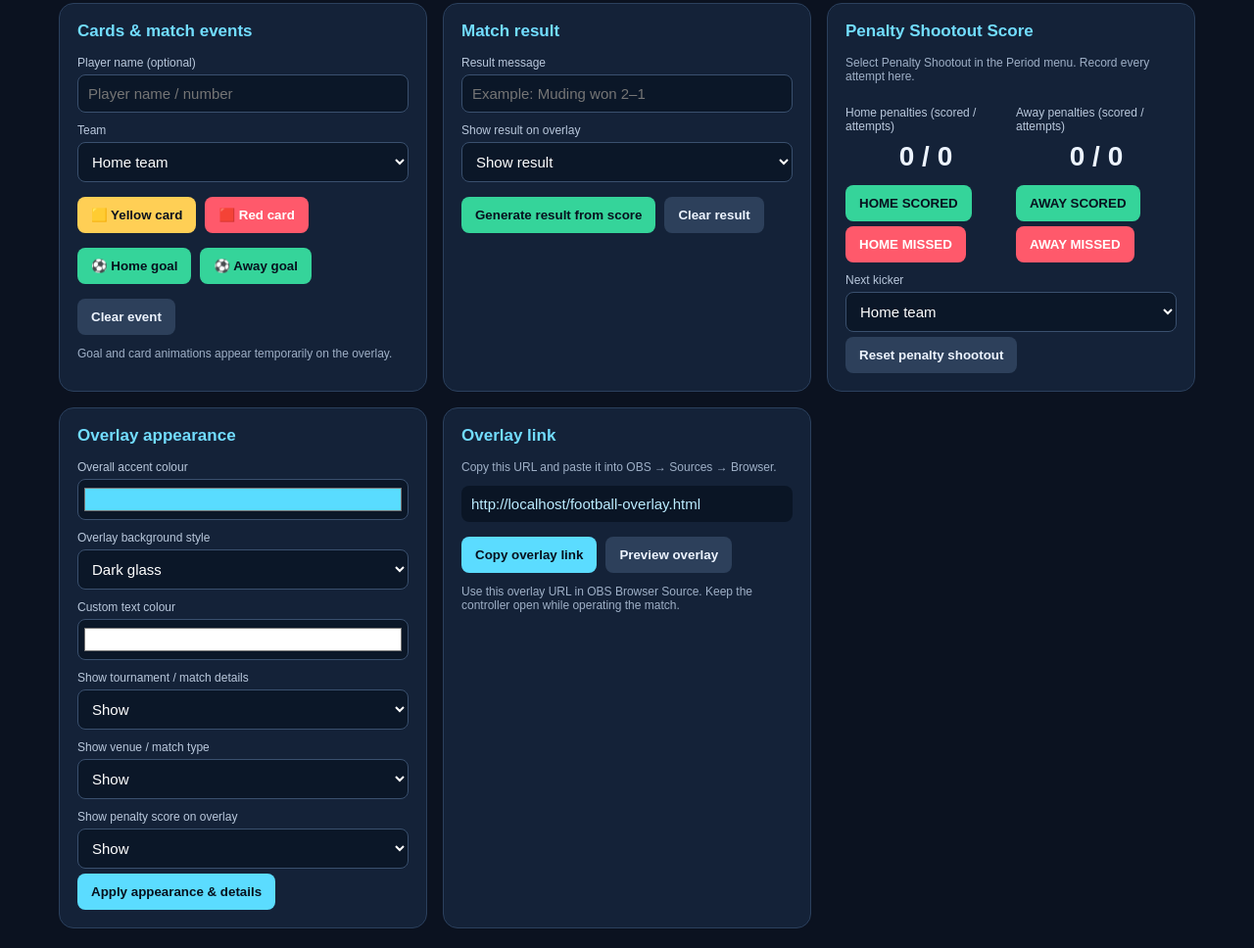
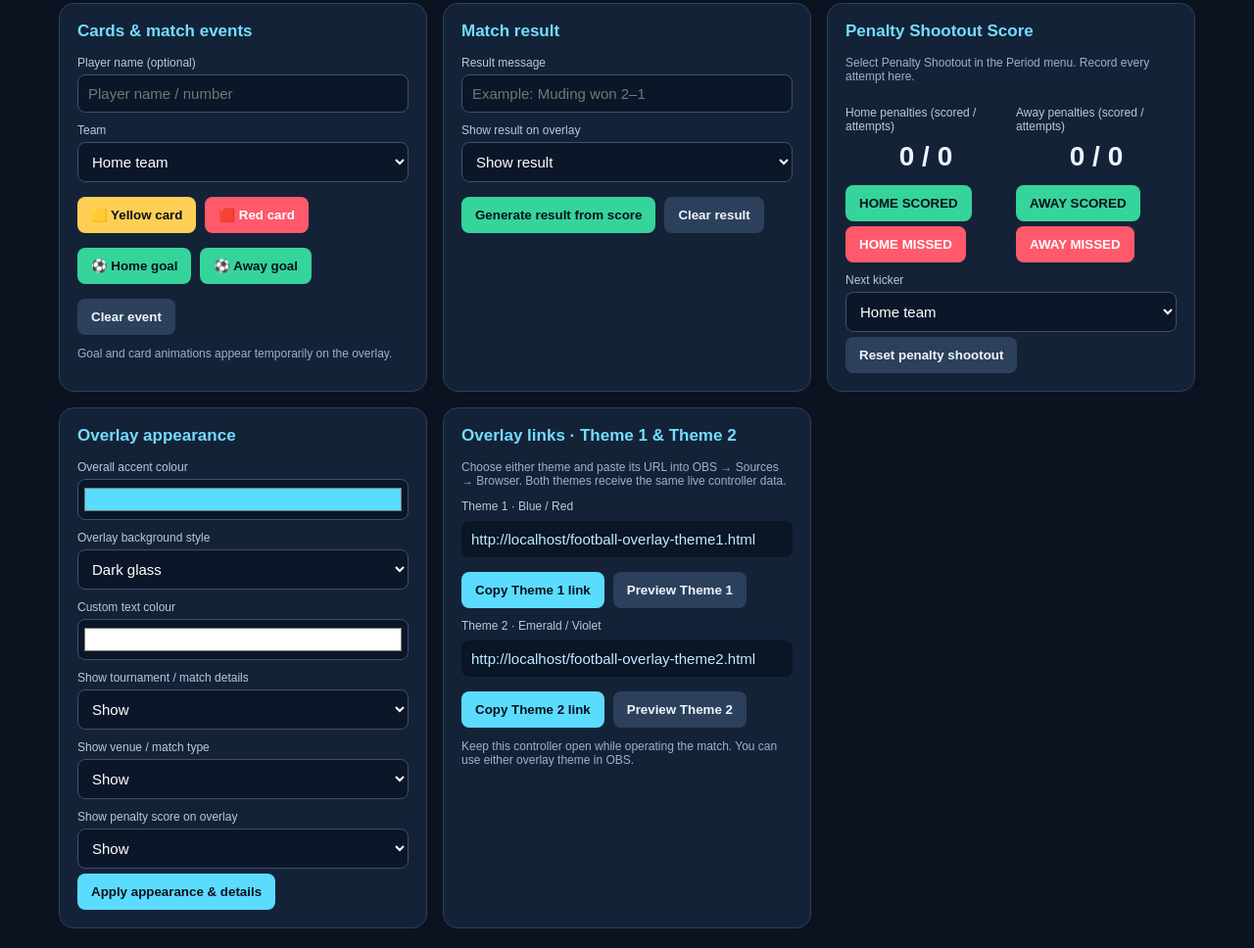
Before and after one commit to brklive19/brklive19, a plain HTML site: page football-control.html in a window 1280 px wide. Shown: the part 611-1579 px from the top of the page at 98% size. Drawn offline with Linux system fonts and the light colour scheme; no server answers.

Commit message:
Update football-control.html

```diff
--- a/football-control.html
+++ b/football-control.html
@@ -12,7 +12,7 @@
 <section><h2>Match result</h2><label>Result message</label><input id="resultText" placeholder="Example: Muding won 2–1"><label>Show result on overlay</label><select id="showResult"><option value="yes">Show result</option><option value="no">Hide result</option></select><div class="actions"><button class="good" onclick="setResultFromScore()">Generate result from score</button><button class="secondary" onclick="clearResult()">Clear result</button></div></section>
 <section><h2>Penalty Shootout Score</h2><p class="muted">Select Penalty Shootout in the Period menu. Record every attempt here.</p><div class="row"><div><label>Home penalties (scored / attempts)</label><div class="score" id="homePensDisplay">0 / 0</div><button class="good" onclick="recordPenalty('home',true)">HOME SCORED</button><button class="danger" onclick="recordPenalty('home',false)">HOME MISSED</button></div><div><label>Away penalties (scored / attempts)</label><div class="score" id="awayPensDisplay">0 / 0</div><button class="good" onclick="recordPenalty('away',true)">AWAY SCORED</button><button class="danger" onclick="recordPenalty('away',false)">AWAY MISSED</button></div></div><label>Next kicker</label><select id="nextKicker"><option value="home">Home team</option><option value="away">Away team</option></select><button class="secondary" onclick="resetPenalties()">Reset penalty shootout</button></section>
 <section><h2>Overlay appearance</h2><label>Overall accent colour</label><input type="color" id="accent" value="#59dcff"><label>Overlay background style</label><select id="style"><option value="glass">Dark glass</option><option value="solid">Solid dark</option><option value="light">Light</option></select><label>Custom text colour</label><input type="color" id="customColor" value="#ffffff"><label>Show tournament / match details</label><select id="showDetails"><option value="yes">Show</option><option value="no">Hide</option></select><label>Show venue / match type</label><select id="showVenue"><option value="yes">Show</option><option value="no">Hide</option></select><label>Show penalty score on overlay</label><select id="showPenalty"><option value="yes" selected>Show</option><option value="no">Hide</option></select><button onclick="publish()">Apply appearance & details</button></section>
-<section><h2>Overlay link</h2><p class="muted">Copy this URL and paste it into OBS → Sources → Browser.</p><div class="linkbox" id="overlayLink"></div><div class="actions"><button onclick="copyLink()">Copy overlay link</button><button class="secondary" onclick="openOverlay()">Preview overlay</button></div><p class="muted">Use this overlay URL in OBS Browser Source. Keep the controller open while operating the match.</p></section>
+<section><h2>Overlay links · Theme 1 & Theme 2</h2><p class="muted">Choose either theme and paste its URL into OBS → Sources → Browser. Both themes receive the same live controller data.</p><label>Theme 1 · Blue / Red</label><div class="linkbox" id="overlayLink1"></div><div class="actions"><button onclick="copyLink(1)">Copy Theme 1 link</button><button class="secondary" onclick="openOverlay(1)">Preview Theme 1</button></div><label>Theme 2 · Emerald / Violet</label><div class="linkbox" id="overlayLink2"></div><div class="actions"><button onclick="copyLink(2)">Copy Theme 2 link</button><button class="secondary" onclick="openOverlay(2)">Preview Theme 2</button></div><p class="muted">Keep this controller open while operating the match. You can use either overlay theme in OBS.</p></section>
 </div>
 <script>
 const DB_URL='https://brklive19-2bab4-default-rtdb.asia-southeast1.firebasedatabase.app/brklive19/football/live.json';
@@ -21,7 +21,7 @@ let data={homeScore:0,awayScore:0,elapsed:0,running:false,event:null,homePens:0,
 const $=id=>document.getElementById(id);
 function status(t,ok=false){$('connection').textContent=t;$('connection').style.background=ok?'#14543f':'#6b3b26'}
 function fmt(s){s=Math.max(0,Number(s)||0);return String(Math.floor(s/60)).padStart(2,'0')+':'+String(s%60).padStart(2,'0')}
-function updateUI(){$('homeScore').textContent=data.homeScore||0;$('awayScore').textContent=data.awayScore||0;$('clock').textContent=fmt(data.elapsed);$('homePensDisplay').textContent=(data.homePens||0)+' / '+(data.homeAttempts||0);$('awayPensDisplay').textContent=(data.awayPens||0)+' / '+(data.awayAttempts||0);$('nextKicker').value=data.nextKicker||'home';$('overlayLink').textContent=new URL('football-overlay.html',location.href).href}
+function updateUI(){$('homeScore').textContent=data.homeScore||0;$('awayScore').textContent=data.awayScore||0;$('clock').textContent=fmt(data.elapsed);$('homePensDisplay').textContent=(data.homePens||0)+' / '+(data.homeAttempts||0);$('awayPensDisplay').textContent=(data.awayPens||0)+' / '+(data.awayAttempts||0);$('nextKicker').value=data.nextKicker||'home';$('overlayLink1').textContent=new URL('football-overlay-theme1.html',location.href).href;$('overlayLink2').textContent=new URL('football-overlay-theme2.html',location.href).href}
 async function request(method,body){const r=await fetch(DB_URL,{method,headers:{'Content-Type':'application/json'},body:body===undefined?undefined:JSON.stringify(body),cache:'no-store'});if(!r.ok){let msg='HTTP '+r.status;try{const j=await r.json();if(j.error)msg=j.error}catch(e){}throw new Error(msg)}return r}
 function save(){updateUI();if(!ready)return;const payload={...data,updatedAt:Date.now()};writeQueue=writeQueue.then(()=>request('PUT',payload)).then(()=>{lastWrite=Date.now();status('Firebase connected • Score synced',true)}).catch(e=>{console.error(e);status('Firebase write failed: '+e.message)})}
 function readForm(){ids.forEach(id=>data[id]=$(id).value);save()}
```
